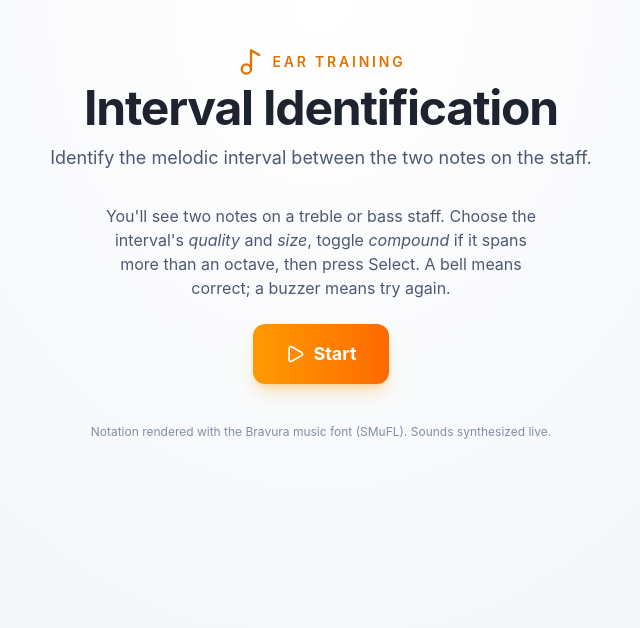
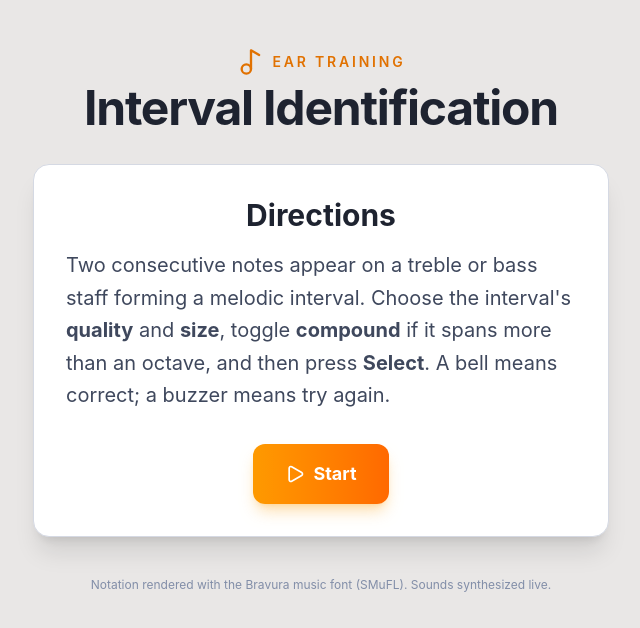
Before and after one commit to andrewbleckner-prog/updated-interval-game, a React (Vite) app: page / in a window 1280 px wide. Shown: the top 628 px of the page, without its empty margins (319-959 px from the left). Built offline with nearby package versions, Linux system fonts and the light colour scheme.

Commit message:
Add files via upload

```diff
--- a/src/App.tsx
+++ b/src/App.tsx
@@ -100,7 +100,7 @@ export default function App() {
   const accuracy = attempts > 0 ? Math.round((score / attempts) * 100) : 0;
 
   return (
-    <div id="interval-app-root" className="min-h-screen text-ink-800 flex flex-col items-center px-4 py-8 sm:py-12">
+    <div id="interval-app-root" className="min-h-screen bg-stone-200/70 text-ink-800 flex flex-col items-center px-4 py-8 sm:py-12">
       {/* Header */}
       <header id="game-header" className="w-full max-w-3xl text-center mb-8 animate-fade-in">
         <div className="inline-flex items-center gap-2 text-amber-600 mb-2">
@@ -110,9 +110,11 @@ export default function App() {
         <h1 className="text-4xl sm:text-5xl font-bold tracking-tight text-ink-900">
           Interval Identification
         </h1>
-        <p className="mt-3 text-ink-600 text-base sm:text-lg">
+        {started && (
+          <p className="mt-3 text-ink-700 text-lg sm:text-xl font-bold">
             Identify the melodic interval between the two notes on the staff.
           </p>
+        )}
       </header>
 
       {!started ? (
@@ -270,21 +272,28 @@ export default function App() {
 
 function StartScreen({ onStart, bestStreak }: { onStart: () => void; bestStreak: number }) {
   return (
-    <div id="start-screen" className="text-center animate-fade-in">
-      <p className="text-ink-600 max-w-md mx-auto mb-6">
-        You'll see two notes on a treble or bass staff. Choose the interval's <em>quality</em> and <em>size</em>, toggle <em>compound</em> if it spans more than an octave, then press Select. A bell means correct; a buzzer means try again.
+    <div id="start-screen" className="w-full max-w-xl animate-fade-in">
+      <div id="start-screen-card" className="bg-white rounded-2xl shadow-xl border border-ink-200 p-6 sm:p-8">
+        <h2 className="text-2xl sm:text-3xl font-bold text-ink-900 mb-4 text-center">
+          Directions
+        </h2>
+        <p className="text-ink-700 text-lg sm:text-xl text-left leading-relaxed mb-8">
+          Two consecutive notes appear on a treble or bass staff forming a melodic interval. Choose the interval's <strong>quality</strong> and <strong>size</strong>, toggle <strong>compound</strong> if it spans more than an octave, and then press <strong>Select</strong>. A bell means correct; a buzzer means try again.
         </p>
+        <div className="flex flex-col items-center">
           <button
             id="start-game-button"
             onClick={onStart}
-        className="inline-flex items-center gap-2 px-8 py-4 rounded-xl bg-gradient-to-r from-amber-500 to-orange-500 hover:from-amber-400 hover:to-orange-400 text-white font-bold text-lg transition-all shadow-lg shadow-amber-500/30"
+            className="inline-flex items-center justify-center gap-2 px-8 py-4 rounded-xl bg-gradient-to-r from-amber-500 to-orange-500 hover:from-amber-400 hover:to-orange-400 text-white font-bold text-lg transition-all shadow-lg shadow-amber-500/30 w-full sm:w-auto"
           >
             <Play className="w-5 h-5" />
             Start
           </button>
           {bestStreak > 0 && (
-        <p className="mt-4 text-sm text-ink-500">Best streak so far: {bestStreak}</p>
+            <p className="mt-4 text-sm text-ink-500 text-center">Best streak so far: {bestStreak}</p>
           )}
+        </div>
+      </div>
     </div>
   );
 }
--- a/src/index.css
+++ b/src/index.css
@@ -75,7 +75,7 @@ html {
 body {
   margin: 0;
   font-family: 'Inter', system-ui, sans-serif;
-  background: radial-gradient(ellipse at top, #ffffff 0%, #eef1f5 100%);
+  background-color: rgb(231 229 228 / 0.7);
   min-height: 100vh;
 }
 
```
Also changed, not shown: 1 other file (tests, documents, lock files or other folders). Lines whose indentation alone changed are shown as unchanged.
